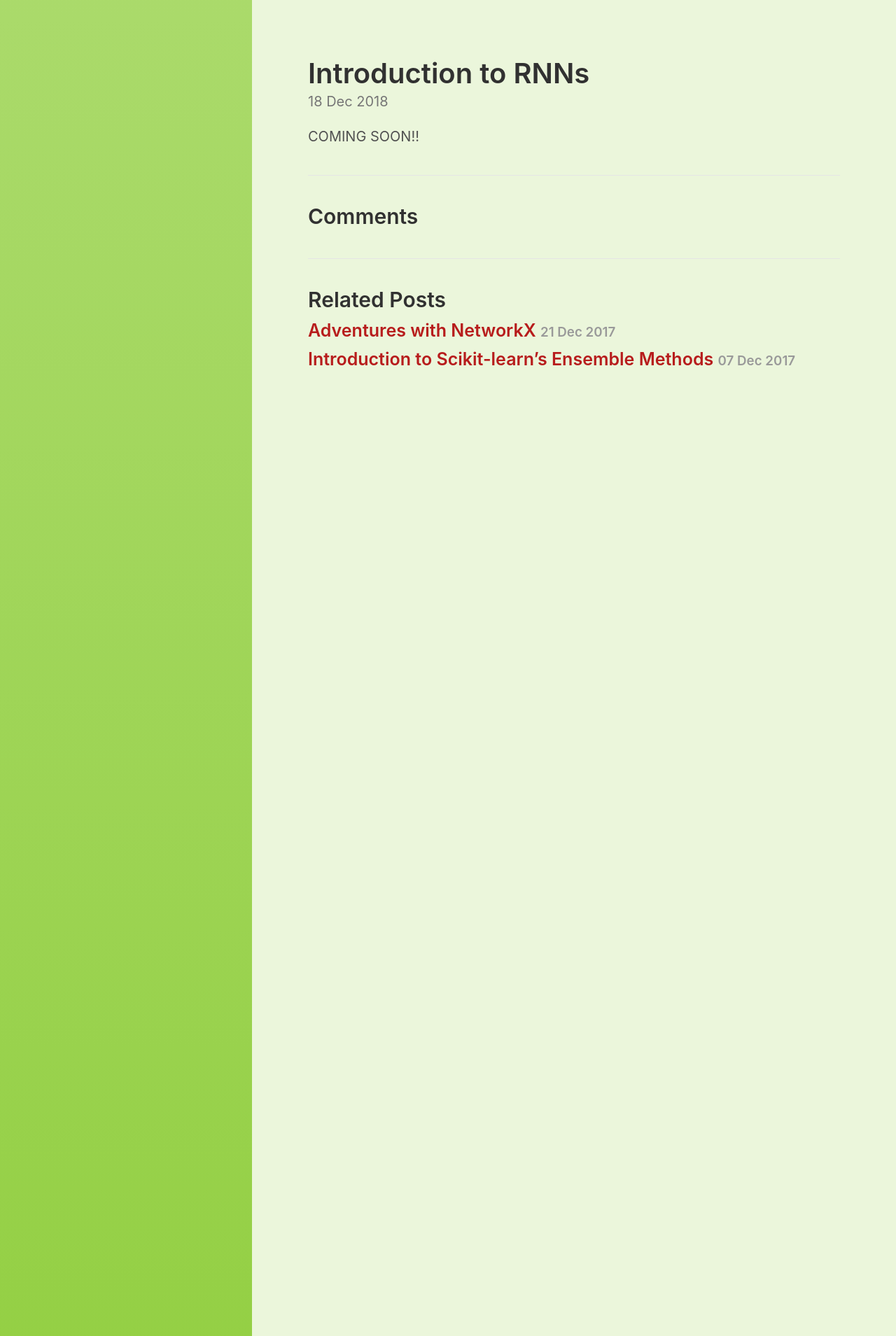
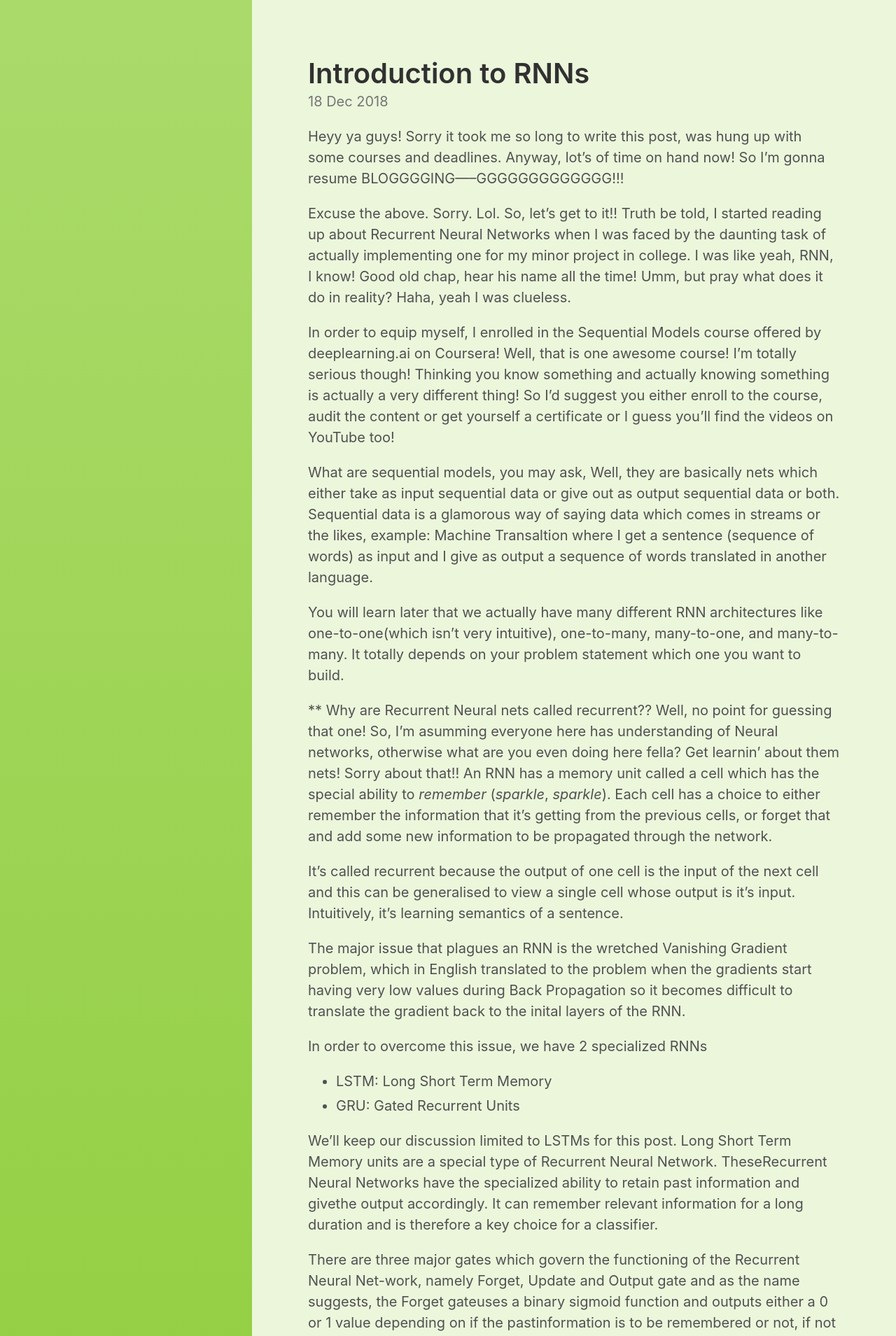
Before and after one commit to zeddmaxx/zeddmaxx.github.io, a Jekyll site: the page built from _posts/2018-12-18-Introduction to RNNs.md, in a window 1280 px wide. Shown: the top 1909 px of the page at 70% size. Built offline with Jekyll 4.4.1, drawn with Linux system fonts in a browser that asks for light colours; some of the changed text lies outside the part shown.

Commit message:
Added new post!

```diff
--- a/_posts/2018-12-18-Introduction to RNNs.md
+++ b/_posts/2018-12-18-Introduction to RNNs.md
@@ -2,4 +2,48 @@
 layout: post
 title: Introduction to RNNs
 ---
-COMING SOON!!
+Heyy ya guys! Sorry it took me so long to write this post, was hung up with some courses and deadlines. Anyway, lot's of time on hand now! So I'm gonna resume BLOGGGGING-----GGGGGGGGGGGGG!!!
+
+Excuse the above. Sorry. Lol. So, let's get to it!!
+Truth be told, I started reading up about Recurrent Neural Networks when I was faced by the daunting task of actually implementing one for my minor project in college.
+I was like yeah, RNN, I know! Good old chap, hear his name all the time! Umm, but pray what does it do in reality? Haha, yeah I was clueless.
+
+In order to equip myself, I enrolled in the Sequential Models course offered by deeplearning.ai on Coursera! Well, that is one awesome course! I'm totally serious though! Thinking you know something and actually knowing something is actually a very different thing! So I'd suggest you either enroll to the course, audit the content or get yourself a certificate or I guess you'll find the videos on YouTube too!
+
+What are sequential models, you may ask, Well, they are basically nets which either take as input sequential data or give out as output sequential data or both. Sequential data is a glamorous way of saying data which comes in streams or the likes, example: Machine Transaltion where I get a sentence (sequence of words) as input and I give as output a sequence of words translated in another language.
+
+You will learn later that we actually have many different RNN architectures like one-to-one(which isn't very intuitive), one-to-many, many-to-one, and many-to-many. It totally depends on your problem statement which one you want to build.
+
+** Why are Recurrent Neural nets called recurrent??
+Well, no point for guessing that one! So, I'm asumming everyone here has understanding of Neural networks, otherwise what are you even doing here fella? Get learnin' about them nets! Sorry about that!!
+An RNN has a memory unit called a cell which has the special ability to *remember* (*sparkle*, *sparkle*). Each cell has a choice to either remember the information that it's getting from the previous cells, or forget that and add some new information to be propagated through the network.
+
+It's called recurrent because the output of one cell is the input of the next cell and this can be generalised to view a single cell whose output is it's input. Intuitively, it's learning semantics of a sentence.
+
+The major issue that plagues an RNN is the wretched Vanishing Gradient problem, which in English translated to the problem when the gradients start having very low values during Back Propagation so it becomes difficult to translate the gradient back to the inital layers of the RNN.
+
+In order to overcome this issue, we have 2 specialized RNNs
+* LSTM: Long Short Term Memory
+* GRU: Gated Recurrent Units
+
+We'll keep our discussion limited to LSTMs for this post.
+Long Short Term Memory units are a special type of Recurrent Neural Network.  TheseRecurrent Neural Networks have the specialized ability to retain past information and givethe output accordingly.  It can remember relevant information for a long duration and is therefore a key choice for a classifier.
+
+There are three major gates which govern the functioning of the Recurrent Neural Net-work, namely Forget, Update and Output gate and as the name suggests, the Forget gateuses a binary sigmoid function and outputs either a 0 or 1 value depending on if the pastinformation is to be remembered or not, if not the forget gates takes the values of 1 andthe cell state gets updated by the value of the Update gate, otherwise, the cell state retainsits past value.  A new cell state and final activation is calculated using the tan hyperbolicactivation function.
+The key things to keep in mind for an LSTM are, the equations that govern it:
+
+
+![1.png]
+![2.png]
+![3.png]
+![4.png]
+![5.png]
+![6.png]
+![7.png]
+
+We have 3 major gates:
+* Forget Gate: This gate outputs a 0 or 1 value (sigmoid activatio) to indicate whether we have to forget the past state and re-initialize the cell state c.
+* Update Gate: This gate outputs a 0 or 1 value (sigmoid activation) to indicate whether we have to update the cell state to the new state.
+* Output Gate: This is the output gate, it outputs the cell state after doing some complex math on it and carries it to the next state.
+
+I used keras for building my model and that's what I'd suggest
```
